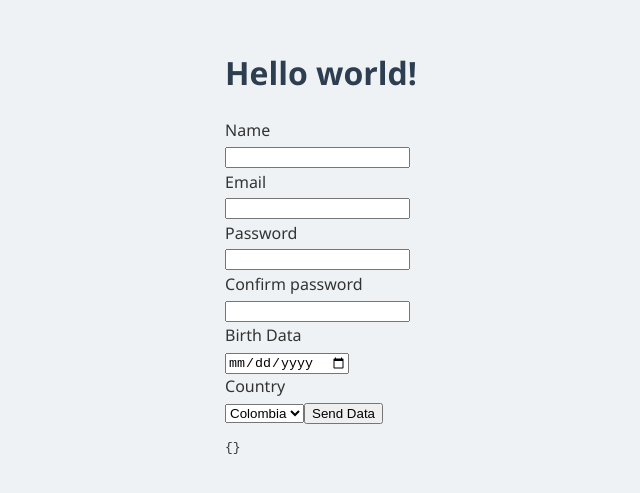
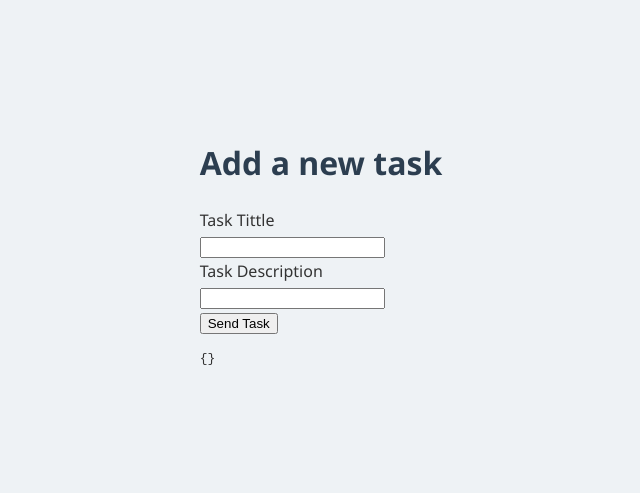
Before and after one commit to ludsrill/note_app, a React (Vite) app in the folder frontend/: page / in a window 1280 px wide. Shown: the part 159-652 px from the top of the page, without its empty margins (319-959 px from the left). Built offline with nearby package versions, Linux system fonts and the light colour scheme.

Commit message:
make connection between back and front

```diff
--- a/frontend/src/App.tsx
+++ b/frontend/src/App.tsx
@@ -12,92 +12,43 @@ function App() {
 
 
   const onSubmit = handleSubmit((data) => {
-    console.log(data)
+    fetch("http://127.0.0.1:8000/tasks/", {
+      method: "POST",
+      headers: { 'Content-Type': 'application/json' },
+      body: JSON.stringify(data)
+    })
+      .then(response => response.json())
+      .then(data => console.log(data))
   })
+
   return (
     <>
       <h1>
-        Hello world!
+        Add a new task
       </h1>
       <form onSubmit={onSubmit}>
-        <label htmlFor="name">
-          Name
+        <label htmlFor="title">
+          Task Tittle
         </label>
-        <input type="text" {...register("name", {
+        <input type="text" {...register("title", {
           required: {
             value: true,
-            message: "Name is required"
+            message: "Task title is required"
           }
         })} />
-        {errors.name && <span>{errors.name.message}</span>}
+        {errors.tittle && <span>{errors.tittle.message}</span>}
 
 
-        <label htmlFor="email">Email</label>
-        <input type="email" {...register("email", {
+        <label htmlFor="task">Task Description</label>
+        <input type="task" {...register("task", {
           required: {
             value: true,
-            message: "Email is required"
-          },
-          pattern: {
-            value: /^[a-z0-9._%+-]+@[a-z0-9]+\.[a-z]{2,4}$/,
-            message: 'Invalid email'
+            message: "Task description is required"
           }
         })} />
-        {errors.email && <span>{errors.email.message}</span>}
-
-
-        <label htmlFor="password">Password</label>
-        <input type="password" {...register("password", {
-          required: {
-            value: true,
-            message: "Password is required"
-          }
-        })} />
-        {errors.password && <span>{errors.password.message}</span>}
-
-        <label htmlFor="confirmPassword">Confirm password</label>
-        <input type="password" {...register("confirmPassword", {
-          required: {
-            value: true,
-            message: "Password is required"
-          },
-          validate: (value) => {
-            return value === watch("password") || "Passwords must be equals"
-          }
-        })} />
-        {errors.confirmPassword && <span>{errors.confirmPassword.message}</span>}
-
-        <label htmlFor="birthDate">Birth Data</label>
-        <input type="date" {...register("birthDate", {
-          required: {
-            value: true,
-            message: "Birth date is required"
-          },
-          validate: (value) => {
-            console.log(value)
-            const birthDate = new Date(value)
-            const today = new Date()
-            const age = today.getFullYear() - birthDate.getFullYear()
-
-            return age <= 18 ? "Must be an adult" : true
-          }
-        })} />
-        {errors.birthDate && <span>{errors.birthDate.message}</span>}
-
-        <label htmlFor="country">Country</label>
-        <select {...register("country", {
-          required: {
-            value: true,
-            message: "Country is required"
-          },
-
-        })}>
-          <option value="co">Colombia</option>
-          <option value="mx">Mexico</option>
-        </select>
-        {errors.country && <span>{errors.country.message}</span>}
-
-        <button>Send Data</button>
+        {errors.task && <span>{errors.task.message}</span>}
+        <br />
+        <button>Send Task</button>
 
         <pre>
           {JSON.stringify(watch(), null, 2)}
```
Also changed, not shown: 2 other files (tests, documents, lock files or other folders).
